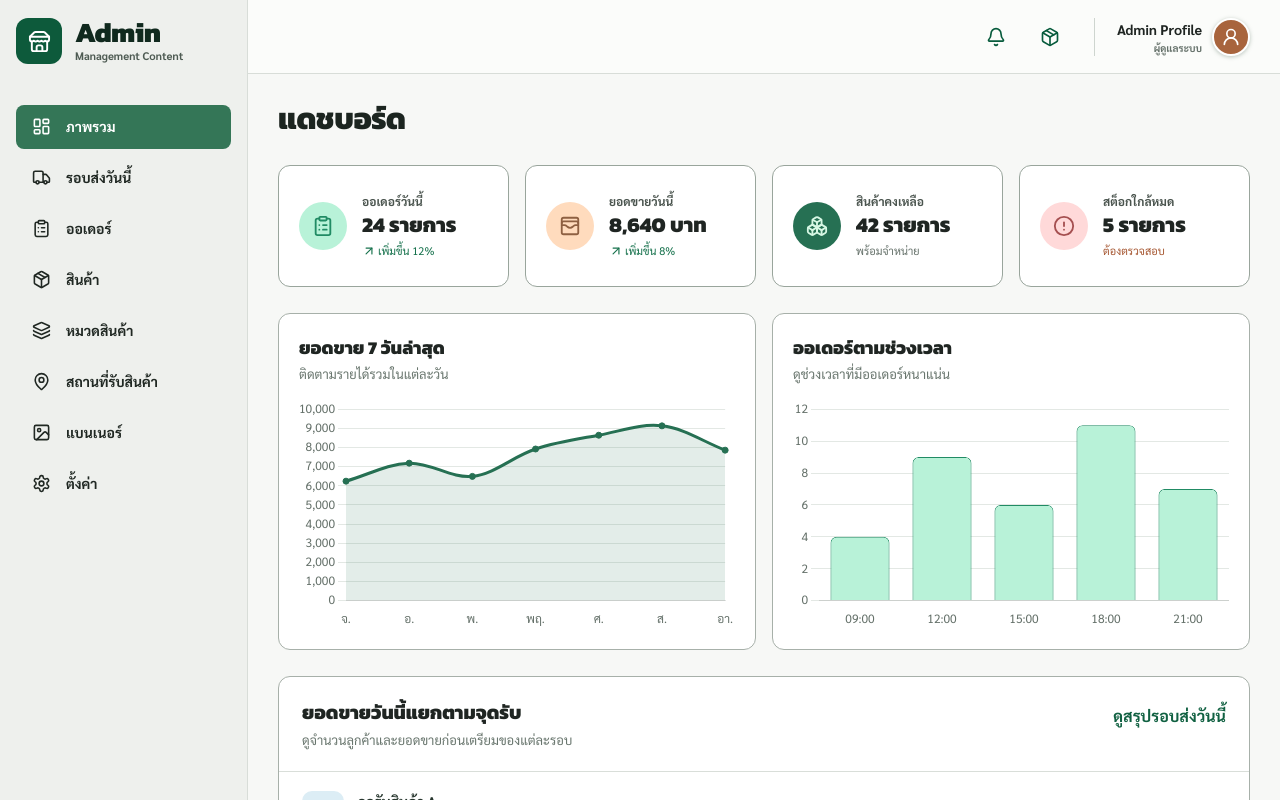
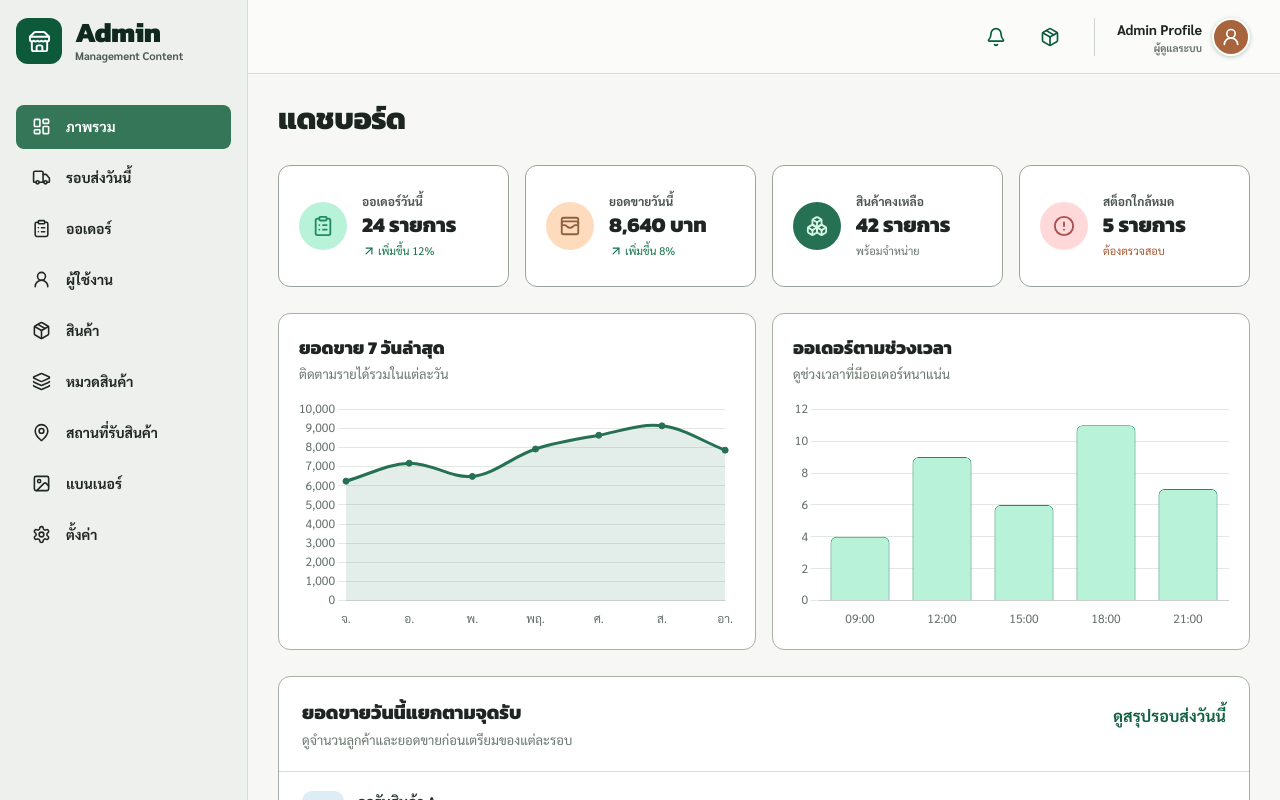
Before and after one commit to bank188950/shop, a React (Vite) app in the folder frontend/: page /admin in a window 1280 px wide. Shown: the top 800 px of the page. Built offline with nearby package versions, Linux system fonts and the light colour scheme.

Commit message:
feat: check icon align head table

```diff
--- a/frontend/src/app/router.tsx
+++ b/frontend/src/app/router.tsx
@@ -20,6 +20,8 @@ import { LocationPage } from '@/pages/admin/LocationPage'
 import { LocationFormPage } from '@/pages/admin/LocationFormPage'
 import { ProductCategoryPage } from '@/pages/admin/ProductCategoryPage'
 import { ProductCategoryFormPage } from '@/pages/admin/ProductCategoryFormPage'
+import { UserFormPage } from '@/pages/admin/UserFormPage'
+import { UserPage } from '@/pages/admin/UserPage'
 
 export function AppRouter() {
   return (
@@ -44,6 +46,9 @@ export function AppRouter() {
           <Route path="locations/:locationId/edit" element={<LocationFormPage />} />
           <Route path="orders" element={<OrderPage />} />
           <Route path="orders/:orderId" element={<OrderDetailPage />} />
+          <Route path="users" element={<UserPage />} />
+          <Route path="users/add" element={<UserFormPage />} />
+          <Route path="users/:userId/edit" element={<UserFormPage />} />
           <Route path="dispatches-today" element={<DispatchTodayPage />} />
           <Route path="banners" element={<BannerPage />} />
           <Route path="banners/add" element={<BannerInsertPage />} />
--- /dev/null
+++ b/frontend/src/features/admin/user/UserForm.tsx
@@ -0,0 +1,45 @@
+import { ArrowLeft, Save } from 'lucide-react'
+import { type FormEvent, useMemo, useState } from 'react'
+import { Link, useNavigate } from 'react-router-dom'
+import { Input } from '@/components/ui/input'
+import { Select, SelectContent, SelectItem, SelectTrigger, SelectValue } from '@/components/ui/select'
+import { getLocations } from '@/features/admin/location/admin-locations'
+import { getAdminUsers, saveAdminUsers, type AdminUser } from './admin-users'
+
+export function UserForm({ user }: { user?: AdminUser }) {
+  const [name, setName] = useState(user?.name ?? '')
+  const [phone, setPhone] = useState(user?.phone ?? '')
+  const [lineId, setLineId] = useState(user?.lineId ?? '')
+  const [location, setLocation] = useState(user?.location ?? '')
+  const [isActive, setIsActive] = useState(user?.isActive ?? true)
+  const [error, setError] = useState('')
+  const [saved, setSaved] = useState(false)
+  const navigate = useNavigate()
+  const locations = useMemo(() => getLocations().filter((item) => item.isActive || item.name === user?.location), [user?.location])
+
+  function submit(event: FormEvent<HTMLFormElement>) {
+    event.preventDefault()
+    const nextPhone = phone.trim()
+    const users = getAdminUsers()
+    if (users.some((item) => item.id !== user?.id && item.phone === nextPhone)) {
+      setError('มีผู้ใช้งานที่ใช้เบอร์โทรศัพท์นี้แล้ว')
+      return
+    }
+
+    const nextUser: AdminUser = { id: user?.id ?? Date.now(), name: name.trim(), phone: nextPhone, lineId: lineId.trim(), location, isActive }
+    const nextUsers = user ? users.map((item) => item.id === user.id ? nextUser : item) : [...users, nextUser]
+    saveAdminUsers(nextUsers)
+    setSaved(true)
+    window.setTimeout(() => navigate('/admin/users'), 400)
+  }
+
+  return <section className="admin-page product-form-page">
+    <div className="admin-page-heading"><div><Link className="admin-back-link" to="/admin/users"><ArrowLeft size={18} aria-hidden="true" />กลับไปหน้าผู้ใช้งาน</Link><h1 className="admin-title">{user ? 'แก้ไขผู้ใช้งาน' : 'เพิ่มผู้ใช้งาน'}</h1></div></div>
+    <form className="product-form-card user-form-card" onSubmit={submit}>
+      <div className="product-form-grid"><label>ชื่อลูกค้า<Input required value={name} onChange={(event) => { setName(event.target.value); setError('') }} placeholder="เช่น คุณบอม" /></label><label>เบอร์โทรศัพท์<Input required type="tel" inputMode="tel" value={phone} onChange={(event) => { setPhone(event.target.value); setError('') }} placeholder="0812345678" aria-describedby={error ? 'user-phone-error' : undefined} /></label><label>LINE ID<Input required value={lineId} onChange={(event) => setLineId(event.target.value)} placeholder="เช่น @bom_eats" /></label><label>จุดรับสินค้า<Select value={location || undefined} onValueChange={setLocation}><SelectTrigger aria-label="จุดรับสินค้า" aria-required="true"><SelectValue placeholder="เลือกจุดรับสินค้า" /></SelectTrigger><SelectContent>{locations.map((item) => <SelectItem key={item.id} value={item.name}>{item.name}</SelectItem>)}</SelectContent></Select></label></div>
+      {error && <p id="user-phone-error" className="location-form-error" role="alert">{error}</p>}
+      <label className="product-active-toggle"><input type="checkbox" checked={isActive} onChange={(event) => setIsActive(event.target.checked)} /><span>เปิดการใช้งาน</span></label>
+      <div className="product-form-actions"><Link to="/admin/users" className="admin-secondary-button">ยกเลิก</Link><button className="admin-primary-button" type="submit" disabled={saved} aria-busy={saved}><Save size={18} aria-hidden="true" />{saved ? 'บันทึกแล้ว' : 'บันทึก'}</button></div>
+    </form>
+  </section>
+}
--- /dev/null
+++ b/frontend/src/features/admin/user/UserTable.tsx
@@ -0,0 +1,27 @@
+import { Check, Pencil, Plus, Trash2, X } from 'lucide-react'
+import { useState } from 'react'
+import { Link } from 'react-router-dom'
+import { AdminTablePagination } from '@/features/admin/shared/AdminTablePagination'
+import { confirmAdminDelete } from '@/lib/confirm-admin-delete'
+import { getAdminUsers, saveAdminUsers } from './admin-users'
+
+export function UserTable() {
+  const [users, setUsers] = useState(getAdminUsers)
+  const [page, setPage] = useState(1)
+  const pageSize = 10
+  const visibleUsers = users.slice((page - 1) * pageSize, page * pageSize)
+
+  async function deleteUser(userId: number, userName: string) {
+    if (!await confirmAdminDelete(`ผู้ใช้งาน “${userName}”`)) return
+
+    const nextUsers = users.filter((user) => user.id !== userId)
+    setUsers(nextUsers)
+    setPage((currentPage) => Math.min(currentPage, Math.max(1, Math.ceil(nextUsers.length / pageSize))))
+    saveAdminUsers(nextUsers)
+  }
+
+  return <section className="admin-page product-page">
+    <div className="admin-page-heading"><div><h1 className="admin-title">ผู้ใช้งาน</h1></div><Link to="/admin/users/add" className="admin-primary-button"><Plus size={19} aria-hidden="true" />เพิ่มผู้ใช้งาน</Link></div>
+    <div className="product-table-wrap"><div className="product-table-scroll"><table className="product-table user-table"><thead><tr><th>ชื่อลูกค้า</th><th>เบอร์โทรศัพท์</th><th>LINE ID</th><th>จุดรับสินค้า</th><th>เปิดการใช้งาน</th><th>จัดการ</th></tr></thead><tbody>{visibleUsers.map((user) => <tr key={user.id}><td><strong>{user.name}</strong></td><td className="numeric">{user.phone}</td><td>{user.lineId}</td><td>{user.location}</td><td><span className={`product-display-status ${user.isActive ? 'is-active' : 'is-inactive'}`} aria-label={user.isActive ? 'เปิดใช้งาน' : 'ปิดใช้งาน'} title={user.isActive ? 'เปิดใช้งาน' : 'ปิดใช้งาน'}>{user.isActive ? <Check size={19} aria-hidden="true" /> : <X size={19} aria-hidden="true" />}</span></td><td><div className="product-actions"><Link className="product-edit" to={`/admin/users/${user.id}/edit`} aria-label={`แก้ไข ${user.name}`}><Pencil size={17} aria-hidden="true" /></Link><button className="product-delete" type="button" aria-label={`ลบ ${user.name}`} onClick={() => deleteUser(user.id, user.name)}><Trash2 size={17} aria-hidden="true" /></button></div></td></tr>)}</tbody></table></div><AdminTablePagination currentPage={page} totalItems={users.length} pageSize={pageSize} onPageChange={setPage} label="ผู้ใช้งาน" /></div>
+  </section>
+}
--- /dev/null
+++ b/frontend/src/features/admin/user/admin-users.ts
@@ -0,0 +1,37 @@
+export type AdminUser = {
+  id: number
+  name: string
+  phone: string
+  lineId: string
+  location: string
+  isActive: boolean
+}
+
+const storageKey = 'lookchin-admin-users-v1'
+
+export const defaultAdminUsers: AdminUser[] = [
+  { id: 1, name: 'คุณบอม', phone: '0812345678', lineId: '@bom_eats', location: 'จุดรับสินค้า A', isActive: true },
+  { id: 2, name: 'คุณฝน', phone: '0892223344', lineId: '@fon_line', location: 'จุดรับสินค้า A', isActive: true },
+  { id: 3, name: 'คุณต้น', phone: '0825556677', lineId: '@ton_food', location: 'จุดรับสินค้า B', isActive: true },
+  { id: 4, name: 'คุณแอน', phone: '0918889900', lineId: '@ann_food', location: 'จุดรับสินค้า A', isActive: true },
+  { id: 5, name: 'คุณกอล์ฟ', phone: '0843334455', lineId: '@golf_golf', location: 'จุดรับสินค้า C', isActive: true },
+  { id: 6, name: 'คุณเมย์', phone: '0805556611', lineId: '@may_order', location: 'จุดรับสินค้า B', isActive: false },
+  { id: 7, name: 'คุณปาล์ม', phone: '0824447788', lineId: '@palm_food', location: 'จุดรับสินค้า C', isActive: true },
+  { id: 8, name: 'คุณนิด', phone: '0867778899', lineId: '@nid_day', location: 'จุดรับสินค้า A', isActive: true },
+  { id: 9, name: 'คุณจอย', phone: '0831112233', lineId: '@joy_snack', location: 'จุดรับสินค้า B', isActive: true },
+  { id: 10, name: 'คุณอาร์ต', phone: '0876665544', lineId: '@art_grill', location: 'จุดรับสินค้า C', isActive: true },
+]
+
+export function getAdminUsers(): AdminUser[] {
+  try {
+    const saved = window.localStorage.getItem(storageKey)
+    if (saved) return JSON.parse(saved) as AdminUser[]
+  } catch {
+    // Use the default sample users when browser storage is unavailable.
+  }
+  return defaultAdminUsers
+}
+
+export function saveAdminUsers(users: AdminUser[]) {
+  window.localStorage.setItem(storageKey, JSON.stringify(users))
+}
--- a/frontend/src/layouts/AdminLayout.tsx
+++ b/frontend/src/layouts/AdminLayout.tsx
@@ -6,6 +6,7 @@ const items = [
   { label: 'ภาพรวม', icon: LayoutDashboard, to: '/admin' },
   { label: 'รอบส่งวันนี้', icon: Truck, to: '/admin/dispatches-today' },
   { label: 'ออเดอร์', icon: ClipboardList, to: '/admin/orders' },
+  { label: 'ผู้ใช้งาน', icon: UserRound, to: '/admin/users' },
   { label: 'สินค้า', icon: Package, to: '/admin/products' },
   { label: 'หมวดสินค้า', icon: Layers, to: '/admin/product-categories' },
   { label: 'สถานที่รับสินค้า', icon: MapPin, to: '/admin/locations' },
--- /dev/null
+++ b/frontend/src/pages/admin/UserFormPage.tsx
@@ -0,0 +1,9 @@
+import { useParams } from 'react-router-dom'
+import { UserForm } from '@/features/admin/user/UserForm'
+import { getAdminUsers } from '@/features/admin/user/admin-users'
+
+export function UserFormPage() {
+  const { userId } = useParams()
+  const user = getAdminUsers().find((item) => item.id === Number(userId))
+  return <UserForm user={user} />
+}
--- /dev/null
+++ b/frontend/src/pages/admin/UserPage.tsx
@@ -0,0 +1,5 @@
+import { UserTable } from '@/features/admin/user/UserTable'
+
+export function UserPage() {
+  return <UserTable />
+}
```
Also changed, not shown: frontend/src/styles/index-admin.css, 1 other file (tests, documents, lock files or other folders).
